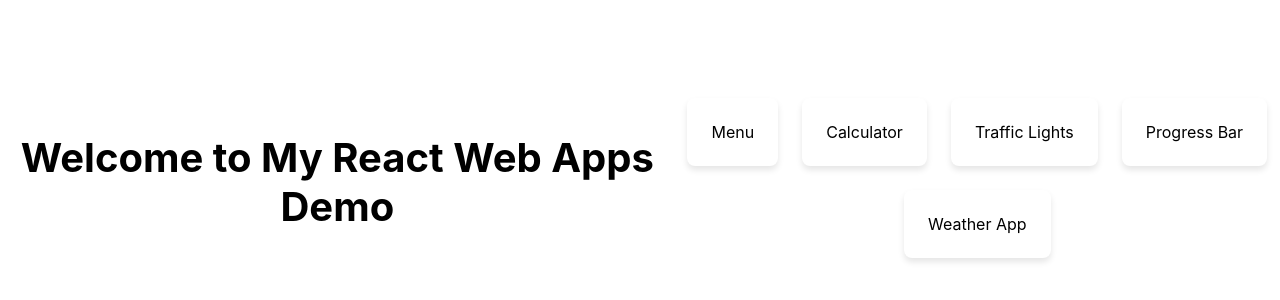
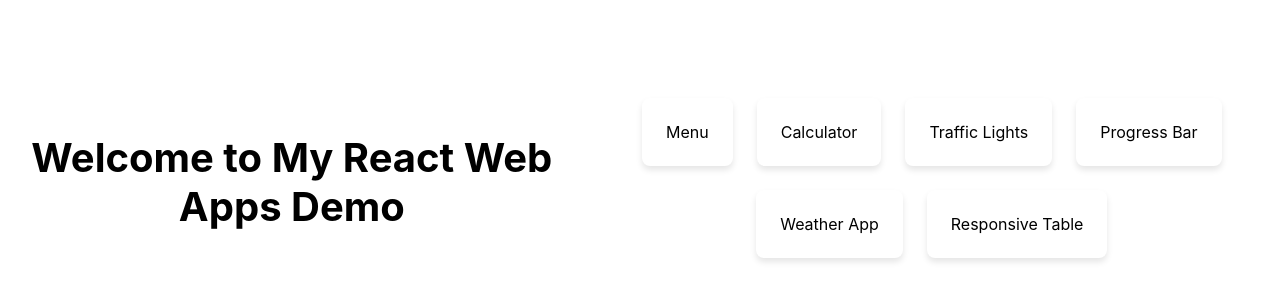
Before and after one commit to parthasarathydNU/front-end-mini-challenges, a React (Create React App) app: page / in a window 1280 px wide. Shown: the part 222-522 px from the top of the page. Built offline with nearby package versions, Linux system fonts and the light colour scheme.

Commit message:
Added github corener and link to external projects

```diff
--- a/src/components/ui/CardGrid.jsx
+++ b/src/components/ui/CardGrid.jsx
@@ -9,6 +9,7 @@ const CardGridDiv = styled.div`
   position: ${props => props.offset ? 'absolute' : 'relative'};
   right: 0;
   gap: 1.5rem;
+  padding: 1rem;
 `;
 
 const Card = styled.div`
@@ -24,39 +25,10 @@ const Card = styled.div`
   }
 `;
 
-const CardContent = styled.div`
-  display: flex;
-  flex-direction: column;
-  align-items: center;
+const StyledLink = styled.a`
+  text-decoration: none;
+  color: black;
 `;
-
-const IconWrapper = styled.div`
-  margin-bottom: 1rem;
-`;
-
-const CardTitle = styled.h2`
-  font-size: 1.25rem;
-  font-weight: 600;
-  margin-bottom: 0.5rem;
-`;
-
-const CardDescription = styled.p`
-  color: #666;
-  text-align: center;
-`;
-
-const getIcon = (element) => {
-  switch (element) {
-    case "Calculator":
-      return <Calculator size={48} color="#3B82F6" />;
-    case "TrafficLight":
-      return <Lightbulb size={48} color="#EAB308" />;
-    case "ProgressBar":
-      return <BarChart size={48} color="#22C55E" />;
-    default:
-      return null;
-  }
-};
 
 function CardGrid({ cardsContent, clickHandler }) {
   return (
@@ -64,6 +36,7 @@ function CardGrid({ cardsContent, clickHandler }) {
       {cardsContent.map((x) => (
         <Card onClick={(e) => clickHandler(x.path)}>{x.name}</Card>
       ))}
+      <StyledLink target={"_blank"} href="https://apigen.parthadhruv.com"><Card>{"Responsive Table"}</Card></StyledLink>
     </CardGridDiv>
   );
 }
--- a/src/components/ui/Layout.jsx
+++ b/src/components/ui/Layout.jsx
@@ -24,7 +24,7 @@ function Layout({ children }) {
       )}
 
       {children}
-      <GithubCorner href="https://github.com/parthasarathydNU/front-end-mini-challenges" />
+      <GithubCorner target={"_blank"} href="https://github.com/parthasarathydNU/front-end-mini-challenges" />
     </Container>
   );
 }
```
